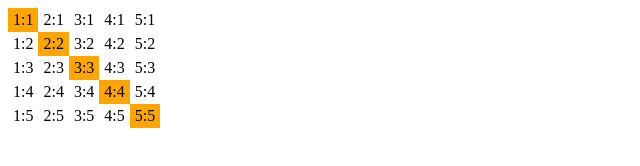
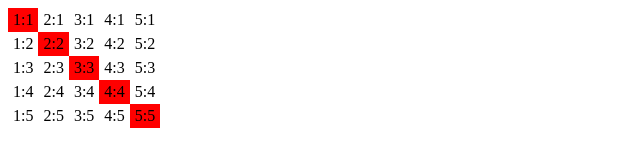
Before and after one commit to Doranegotova/Rogiznaya, a plain HTML site: page index.html in a window 1280 px wide. Shown: the whole page, without its empty margins (0-640 px from the left). Drawn offline with Linux system fonts and the light colour scheme.

Commit message:
JS
Отмена прошлого изменения

```diff
--- a/index.html
+++ b/index.html
@@ -57,7 +57,7 @@
 
     for (let i = 0; i < table.rows.length; i++) {
       let row = table.rows[i];
-      row.cells[i].style.backgroundColor = 'orange';
+      row.cells[i].style.backgroundColor = 'red';
     };
   </script>
 </body>
```
